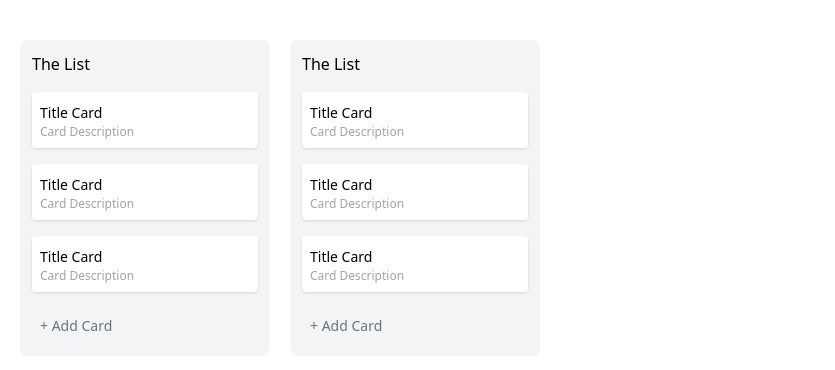
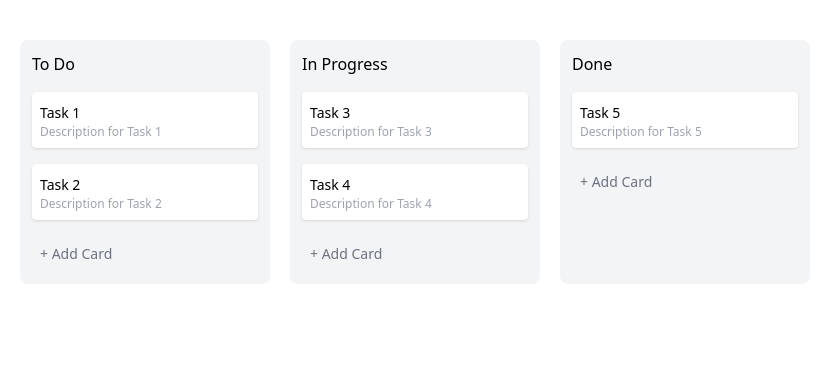
Before and after one commit to Alzubair98/trello-clone, a Vue app: page / in a window 1280 px wide. Shown: the top 370 px of the page, without its empty margins (0-835 px from the left). Built offline with nearby package versions, Linux system fonts and the light colour scheme; the HTML template or start-up script is replaced by a standard one.

Commit message:
add dynamic info

```diff
--- a/src/App.vue
+++ b/src/App.vue
@@ -1,41 +1,19 @@
 <template>
   <main class="p-5 font-sans">
     <div class="flex gap-5 py-5 overflow-x-auto">
-      <div class="bg-gray-100 p-3 rounded-lg flex min-w-[250px] flex-col">
-        <h2 class="font-medium mb-2">The List</h2>
-        <div class="bg-white p-2 my-2 rounded shadow cursor-pointer">
-          <span class="text-sm font-medium">Title Card</span>
-          <p class="text-xs text-gray-400">Card Description</p>
-        </div>
-        <div class="bg-white p-2 my-2 rounded shadow cursor-pointer">
-          <span class="text-sm font-medium">Title Card</span>
-          <p class="text-xs text-gray-400">Card Description</p>
-        </div>
-        <div class="bg-white p-2 my-2 rounded shadow cursor-pointer">
-          <span class="text-sm font-medium">Title Card</span>
-          <p class="text-xs text-gray-400">Card Description</p>
-        </div>
-
-        <button
-          class="w-full bg-transparent rounded hover:bg-white text-gray-500 p-2 text-left mt-2 text-sm font-medium"
+      <div
+        v-for="list in lists"
+        :key="list.id"
+        class="bg-gray-100 p-3 rounded-lg flex min-w-[250px] flex-col"
+      >
+        <h2 class="font-medium mb-2">{{ list.title }}</h2>
+        <div
+          v-for="card in list.cards"
+          :key="card.id"
+          class="bg-white p-2 my-2 rounded shadow cursor-pointer"
         >
-          + Add Card
-        </button>
-      </div>
-
-      <div class="bg-gray-100 p-3 rounded-lg flex min-w-[250px] flex-col">
-        <h2 class="font-medium mb-2">The List</h2>
-        <div class="bg-white p-2 my-2 rounded shadow cursor-pointer">
-          <span class="text-sm font-medium">Title Card</span>
-          <p class="text-xs text-gray-400">Card Description</p>
-        </div>
-        <div class="bg-white p-2 my-2 rounded shadow cursor-pointer">
-          <span class="text-sm font-medium">Title Card</span>
-          <p class="text-xs text-gray-400">Card Description</p>
-        </div>
-        <div class="bg-white p-2 my-2 rounded shadow cursor-pointer">
-          <span class="text-sm font-medium">Title Card</span>
-          <p class="text-xs text-gray-400">Card Description</p>
+          <span class="text-sm font-medium">{{ card.title }}</span>
+          <p class="text-xs text-gray-400">{{ card.description }}</p>
         </div>
 
         <button
@@ -48,4 +26,42 @@
   </main>
 </template>
 
-<script setup lang="ts"></script>
+<script setup lang="ts">
+import { reactive } from 'vue'
+
+interface Card {
+  id: number
+  title: string
+  description: string
+}
+
+interface List {
+  id: number
+  title: string
+  cards: Card[]
+}
+
+const lists = reactive<List[]>([
+  {
+    id: 1,
+    title: 'To Do',
+    cards: [
+      { id: 1, title: 'Task 1', description: 'Description for Task 1' },
+      { id: 2, title: 'Task 2', description: 'Description for Task 2' },
+    ],
+  },
+  {
+    id: 2,
+    title: 'In Progress',
+    cards: [
+      { id: 3, title: 'Task 3', description: 'Description for Task 3' },
+      { id: 4, title: 'Task 4', description: 'Description for Task 4' },
+    ],
+  },
+  {
+    id: 3,
+    title: 'Done',
+    cards: [{ id: 5, title: 'Task 5', description: 'Description for Task 5' }],
+  },
+])
+</script>
```
